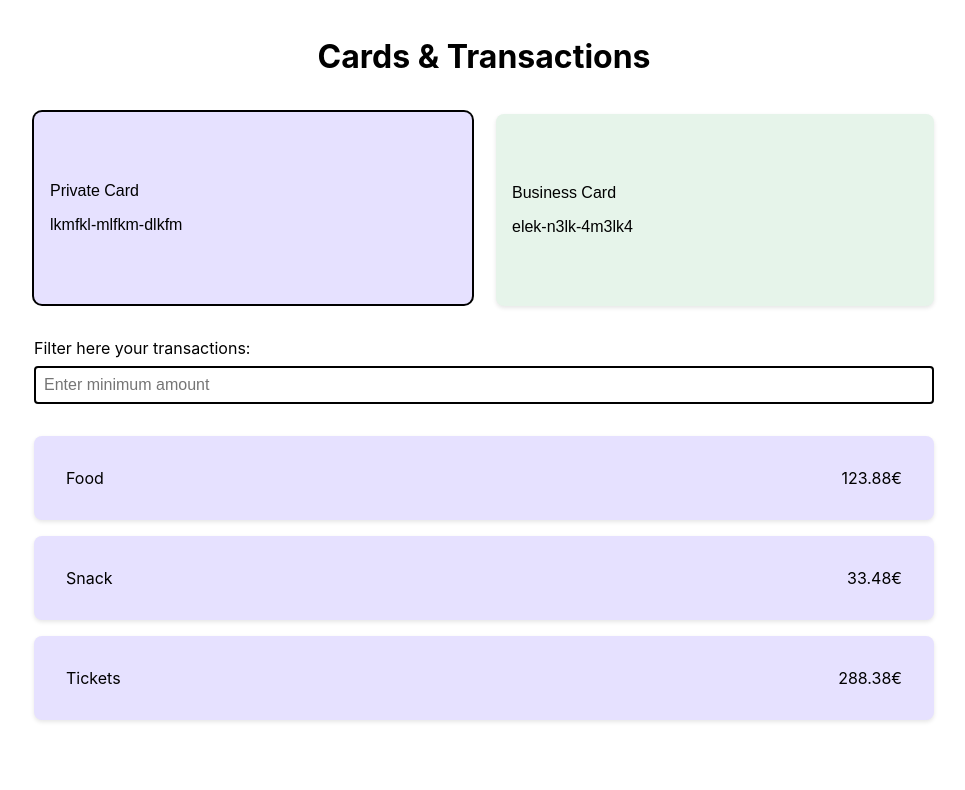
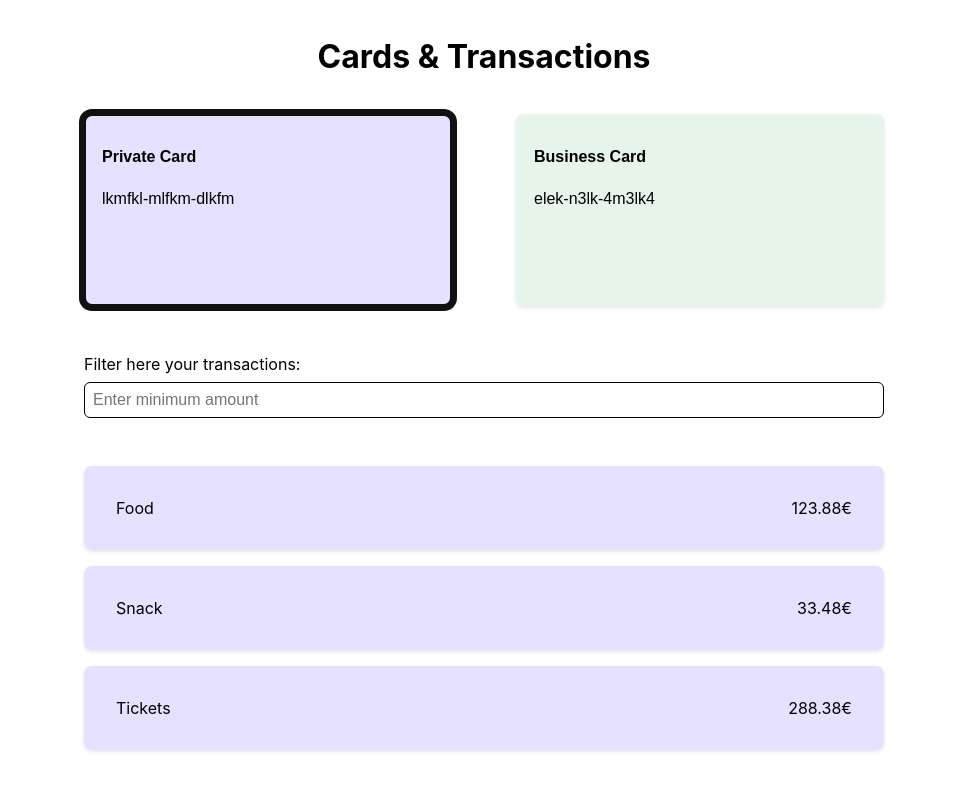
Before and after one commit to clssrx/cards-and-transactions, a React (Vite) app: page / in a window 1280 px wide. Shown: the top 790 px of the page, without its empty margins (156-1121 px from the left). Built offline with nearby package versions, Linux system fonts and the light colour scheme.

Commit message:
style: improve styiling

```diff
--- a/src/components/AmountFilter/AmountFilter.css
+++ b/src/components/AmountFilter/AmountFilter.css
@@ -7,9 +7,17 @@
 .amount-filter input {
 	padding: 0.5rem;
 	font-size: 1rem;
-	border: 2px solid black;
-	border-radius: 4px;
+	border: 1px solid black;
+	border-radius: 6px;
 	appearance: textfield;
+}
+
+input:focus::placeholder {
+	color: transparent;
+}
+
+input:focus-visible {
+	outline: 2px solid black;
 }
 
 /* Chrome, Safari, Edge, Opera */
--- a/src/components/CardsList/CardItem/CardItem.css
+++ b/src/components/CardsList/CardItem/CardItem.css
@@ -1,20 +1,42 @@
 .card-item {
+	display: flex;
+	flex-direction: column;
+	align-items: flex-start;
+	justify-content: flex-start;
+
+	width: 100%;
+	min-height: 12rem;
+	padding: 1rem;
+
 	text-align: left;
-	background-color: #f0f0f0;
-	padding: 1rem;
+	font-size: 1rem;
+
+	border: 2px solid transparent;
 	border-radius: 8px;
-	border: 0;
-	box-shadow: 0 2px 4px rgba(0, 0, 0, 0.1);
-	min-height: 12rem;
 	cursor: pointer;
 
-	font-size: 1rem;
+	box-shadow: 0 2px 4px rgba(0, 0, 0, 0.1);
+}
 
-	width: 100%;
+.card-item-title {
+	font-weight: 600;
+	margin-bottom: 0.5rem;
 }
 
 .card-item.selected {
-	border-color: black;
-	box-shadow: 0 0 0 2px black;
-	transform: translateY(-2px);
+	border-color: #111;
+	box-shadow: 0 0 0 5px #111;
 }
+
+.card-item:hover {
+	box-shadow: 0 4px 8px rgba(0, 0, 0, 0);
+}
+
+.card-item.selected:hover {
+	box-shadow: 0 0 0 5px #111;
+}
+
+.card-item:focus-visible {
+	outline: 2px solid black;
+	outline-offset: 2px;
+}
--- a/src/components/CardsList/CardItem/CardItem.tsx
+++ b/src/components/CardsList/CardItem/CardItem.tsx
@@ -23,8 +23,8 @@ function CardItem({
 				aria-pressed={isSelected}
 				style={{ background: backgroundColor }}
 			>
-				<p>{card.description}</p>
-				<p>{card.id}</p>
+				<p className='card-item-title'>{card.description}</p>
+				<p className='card-item-id'>{card.id}</p>
 			</button>
 		</li>
 	);
--- a/src/components/CardsList/CardsList.css
+++ b/src/components/CardsList/CardsList.css
@@ -2,7 +2,7 @@
 	list-style: none;
 	display: grid;
 	grid-template-columns: repeat(2, 1fr);
-	gap: 1.5rem;
+	gap: 4rem;
 	margin: 0;
 	padding: 0;
 }
@@ -14,5 +14,6 @@
 @media (max-width: 480px) {
 	.cards-list {
 		grid-template-columns: 1fr;
+		gap: 2rem;
 	}
 }
--- a/src/pages/Dahsboard/Dashboard.css
+++ b/src/pages/Dahsboard/Dashboard.css
@@ -3,10 +3,10 @@
 }
 
 .main {
-	max-width: 900px;
+	max-width: 800px;
 	margin: 0 auto;
 	padding: 1rem;
 	display: flex;
 	flex-direction: column;
-	gap: 2rem;
+	gap: 3rem;
 }
```
Also changed, not shown: src/index.css (+8 -8 lines).
